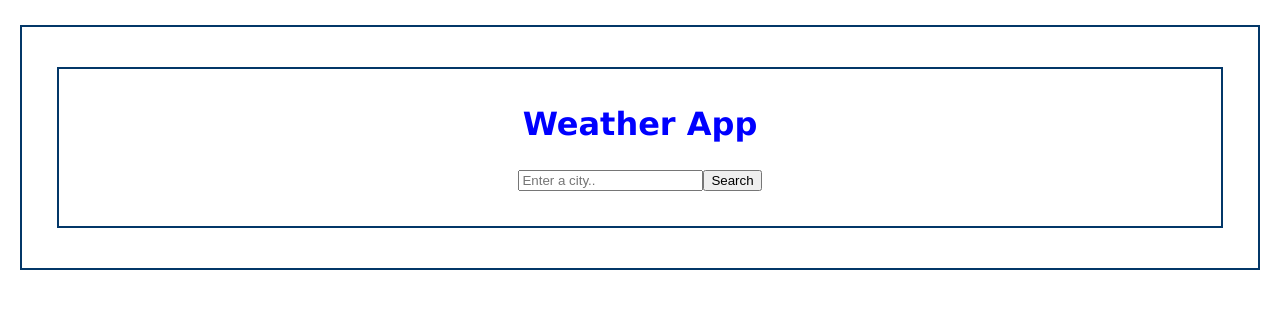
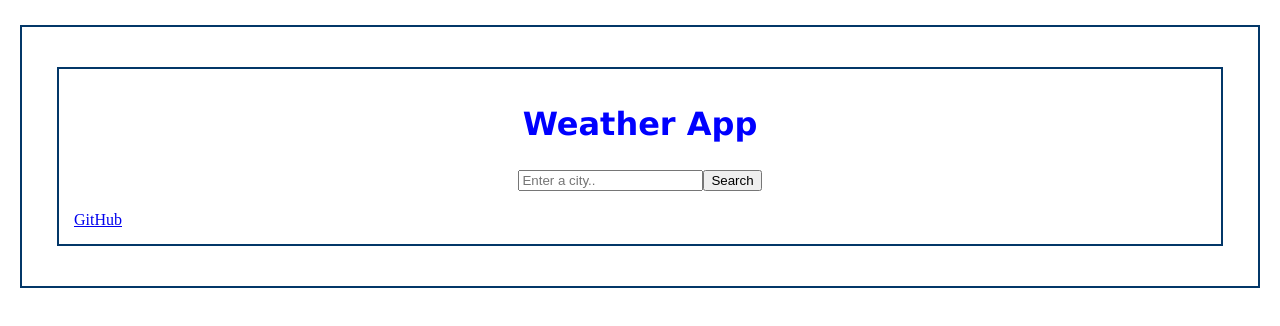
Before and after one commit to Maria-G-Garcia/my-weather-app-trial, a React (Create React App) app: page / in a window 1280 px wide. Shown: the top 326 px of the page. Built offline with nearby package versions, Linux system fonts and the light colour scheme.

Commit message:
added Github link

```diff
--- a/src/From.js
+++ b/src/From.js
@@ -37,6 +37,12 @@ export default function Form(props) {
     </form>
   );
 
+  let link = (
+    <a href="https://github.com/Maria-G-Garcia/" id="github">
+      {" "}
+      GitHub{" "}
+    </a>
+  );
   if (loaded) {
     return (
       <div>
@@ -54,6 +60,6 @@ export default function Form(props) {
       </div>
     );
   } else {
-    return form;
+    return [form, link];
   }
 }
```
